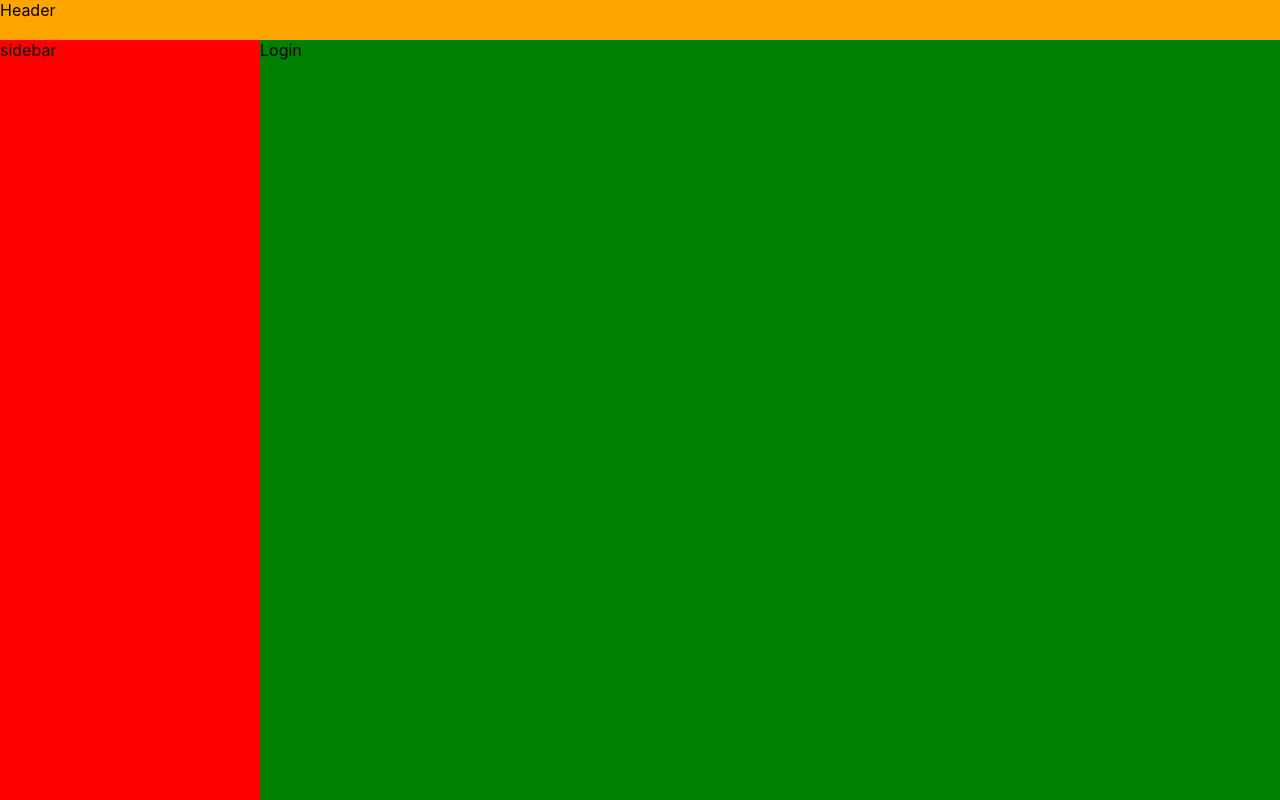
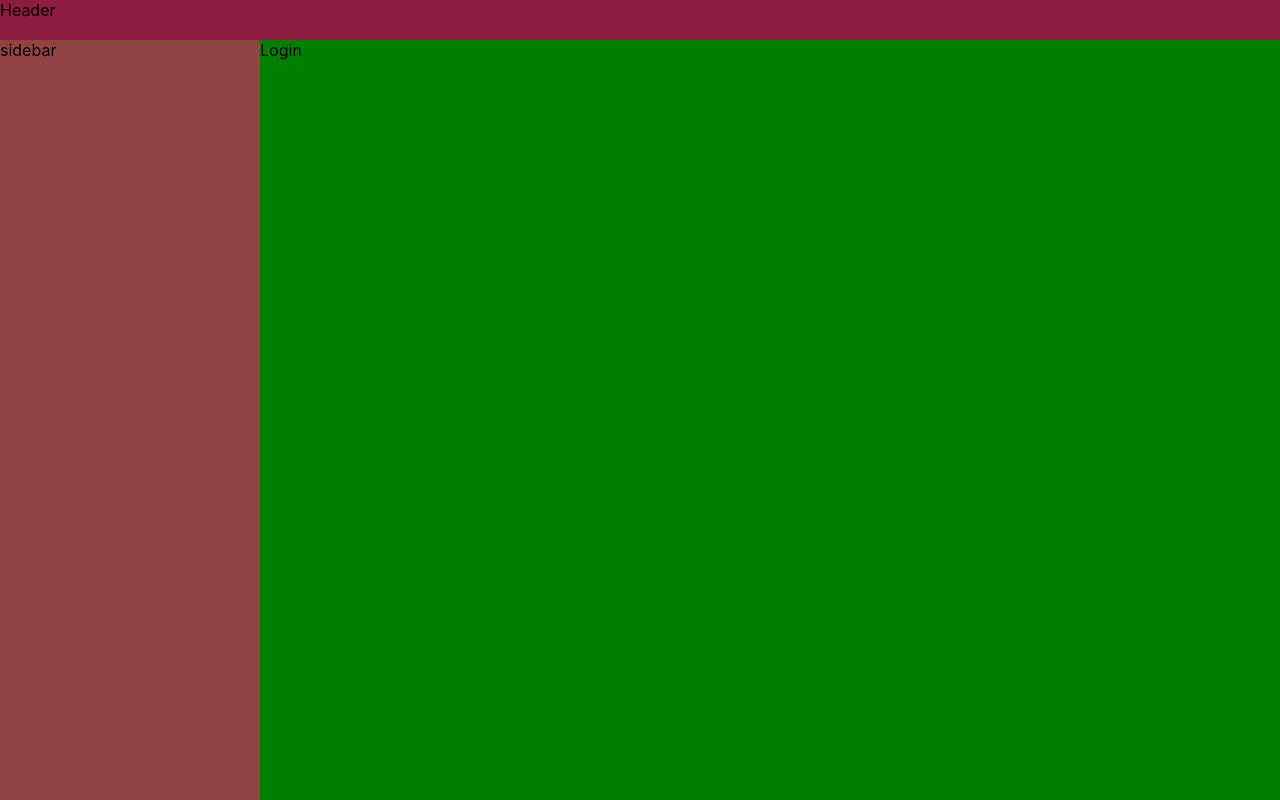
Before and after one commit to Abhay5855/slack-clone-react-my-version, a React (Create React App) app in the folder slack-clone-challenge/: page / in a window 1280 px wide. Built offline with nearby package versions, Linux system fonts and the light colour scheme.

Commit message:
style: Changing color of header and sidebar

```diff
--- a/slack-clone-challenge/src/App.js
+++ b/slack-clone-challenge/src/App.js
@@ -37,7 +37,7 @@ const Container = styled.div`
 
 width:100%;
 height:100vh;
-background: orange;
+background:#8C1D40;
 display:grid;
 grid-template-rows:40px auto;`;
 
--- a/slack-clone-challenge/src/components/sidebar.js
+++ b/slack-clone-challenge/src/components/sidebar.js
@@ -2,7 +2,7 @@ import React from 'react'
 
 function sidebar() {
     return (
-        <div style={{background:"red"}}>
+        <div style={{background:"#924444"}}>
             sidebar
         </div>
     )
```
